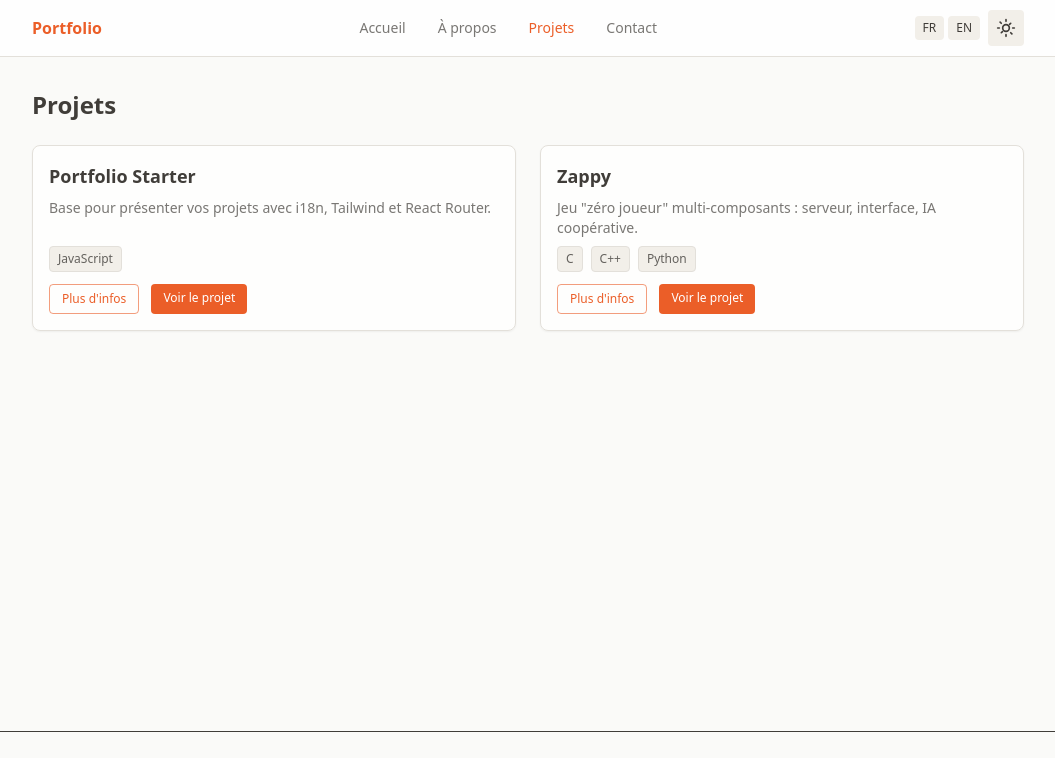
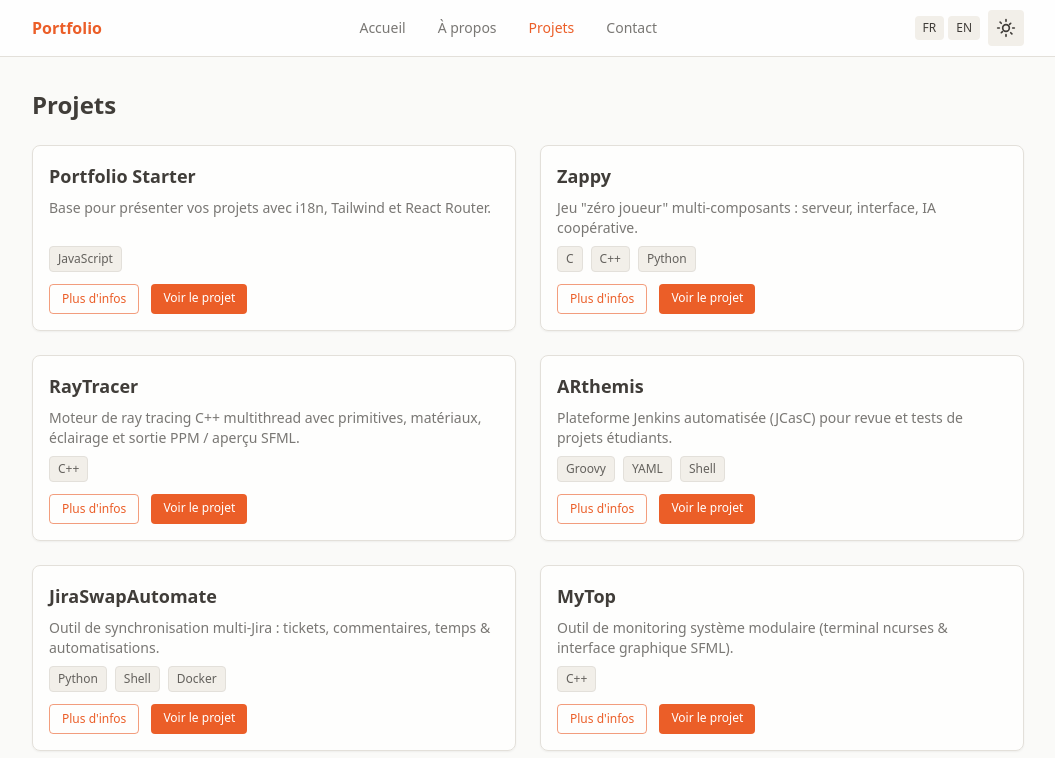
Before and after one commit to ThibaultPouch59200/Portfolio, a React (Vite) app: page /projects in a window 1280 px wide. Shown: the top 758 px of the page, without its empty margins (112-1167 px from the left). Built offline with nearby package versions, Linux system fonts and the light colour scheme.

Commit message:
feat(projects): add new project entries for RayTracer, ARthemis, JiraSwapAutomate, MyTop, and Invasori Infinito

```diff
--- a/src/data/projects.js
+++ b/src/data/projects.js
@@ -56,6 +56,161 @@ const projects = [
     technologies: ['Sockets', 'Raylib', 'Distributed AI'],
     values: ['Gestion serveur', 'UI/UX', 'Conception IA'],
     link: "https://github.com/Aincrad-Flux/Zappy"
+  },
+  {
+    id: 3,
+    slug: 'raytracer',
+    title: 'RayTracer',
+    description: 'Moteur de ray tracing C++ multithread avec primitives, matériaux, éclairage et sortie PPM / aperçu SFML.',
+    descriptionLong: {
+      fr: 'Moteur de ray tracing écrit en C++17 permettant de rendre des scènes 3D via un système de caméra configurable, plusieurs primitives (sphères, cylindres), matériaux avec composantes ambiante/diffuse/spéculaire, éclairage directionnel, ombres et shading. Rendu multithread (division en tuiles) avec export PPM ou aperçu temps réel + capture PNG via SFML. Construction de scène via fichiers de configuration libconfig (camera, primitives, lights) et architecture modulaire utilisant les patrons Builder, Factory, Strategy et Composite pour extensibilité et maintenance.',
+      en: 'C++17 ray tracing engine rendering 3D scenes with a configurable camera system, multiple primitives (spheres, cylinders), materials (ambient/diffuse/specular components), directional lights, shadows and shading. Multithreaded tile-based rendering with PPM output or real-time SFML preview + PNG capture. Scenes are described with libconfig files (camera, primitives, lights). Architecture leverages Builder, Factory, Strategy and Composite patterns for modularity and extensibility.'
+    },
+    goals: {
+      fr: [
+        'Support de primitives (sphères, cylindres)',
+        'Matériaux et éclairage directionnel',
+        'Rendu multithread (tuiles)',
+        'Configuration via fichiers libconfig',
+        'Aperçu temps réel SFML'
+      ],
+      en: [
+        'Primitive support (spheres, cylinders)',
+        'Materials & directional lighting',
+        'Multithreaded tile rendering',
+        'Scene config via libconfig files',
+        'Real-time SFML preview'
+      ]
+    },
+    tech: ['C++', 'Ray Tracing', 'Multithreading'],
+    languages: ['C++'],
+    technologies: ['SFML', 'libconfig++', 'Design Patterns'],
+    values: ['Performance', 'Architecture', 'Rendu 3D'],
+    link: '#'
+  },
+  {
+    id: 4,
+    slug: 'arthemis',
+    title: 'ARthemis',
+    description: 'Plateforme Jenkins automatisée (JCasC) pour revue et tests de projets étudiants.',
+    descriptionLong: {
+      fr: 'ARthemis (Automated Review & Testing Engine for Modular Integration on Software) est une plateforme basée sur Jenkins permettant d\'automatiser la revue, l\'exécution de tests et l\'intégration continue de projets étudiants. Elle fournit une configuration Jenkins-as-Code (JCasC), des pipelines Groovy prêts à l\'emploi, une gestion de rôles (Sentinel, Architect, Voyager) et une intégration facilitée de dépôts GitHub (y compris privés via clés SSH). L\'objectif est d\'accélérer le déploiement, standardiser les tests et améliorer la qualité logicielle.',
+      en: 'ARthemis (Automated Review & Testing Engine for Modular Integration on Software) is a Jenkins-based platform automating review, testing and continuous integration for student projects. It delivers Jenkins Configuration as Code (JCasC), ready-to-use Groovy pipelines, role-based access (Sentinel, Architect, Voyager) and streamlined onboarding of GitHub repositories (including private via SSH keys). The goal is to accelerate provisioning, standardize testing and improve software quality.'
+    },
+    goals: {
+      fr: [
+        'Déploiement rapide d\'une instance Jenkins prête',
+        'Standardiser tests et revues automatiques',
+        'Gestion centralisée des rôles et permissions',
+        'Intégration simple de dépôts GitHub privés',
+        'Améliorer la qualité et la traçabilité'
+      ],
+      en: [
+        'Rapid provisioning of a ready Jenkins instance',
+        'Standardize automated tests & reviews',
+        'Central role & permission management',
+        'Easy onboarding of private GitHub repos',
+        'Improve quality and traceability'
+      ]
+    },
+    tech: ['Jenkins', 'CI/CD', 'Automation'],
+    languages: ['Groovy', 'YAML', 'Shell'],
+    technologies: ['JCasC', 'Pipelines', 'SSH Integration'],
+    values: ['Automatisation', 'Qualité', 'Intégration Continue'],
+    link: 'https://github.com/ton-utilisateur/ARTHEMIS'
+  },
+  {
+    id: 5,
+    slug: 'jiraswapautomate',
+    title: 'JiraSwapAutomate',
+    description: 'Outil de synchronisation multi‑Jira : tickets, commentaires, temps & automatisations.',
+    descriptionLong: {
+      fr: 'JiraSwapAutomate est un outil destiné à synchroniser automatiquement des tickets entre plusieurs instances Jira (interne ↔ client). Il gère le transfert conditionnel (avec validation) des modifications, la synchronisation des commentaires, des pièces jointes et l\'automatisation des mises à jour. Il inclut aussi la gestion des entrées de temps (imports Excel) et un système de logs/reporting détaillé. Déployable via Docker et extensible pour divers workflows de gestion de projet.',
+      en: 'JiraSwapAutomate is a tool to automatically synchronize tickets across multiple Jira instances (internal ↔ client). It performs conditional (validated) propagation of changes, comment synchronization, attachment handling and bulk updates. It also manages time entries (Excel import) and provides detailed logging/reporting. Deployable with Docker and extensible for various project management workflows.'
+    },
+    goals: {
+      fr: [
+        'Synchroniser tickets & commentaires entre instances',
+        'Garder modifications internes isolées jusqu\'à validation',
+        'Automatiser transferts & mises à jour',
+        'Gérer entrées de temps mensuelles',
+        'Centraliser logs et traçabilité'
+      ],
+      en: [
+        'Sync tickets & comments across instances',
+        'Isolate internal edits until validation',
+        'Automate transfers & bulk updates',
+        'Manage monthly time entries',
+        'Centralize logs & traceability'
+      ]
+    },
+    tech: ['Docker', 'Automation', 'API'],
+    languages: ['Python', 'Shell', 'Docker'],
+    technologies: ['Jira API', 'Webhooks', 'Excel Import'],
+    values: ['Automatisation', 'Productivité', 'Qualité'],
+    link: '#'
+  },
+  {
+    id: 6,
+    slug: 'mytop',
+    title: 'MyTop',
+    description: 'Outil de monitoring système modulaire (terminal ncurses & interface graphique SFML).',
+    descriptionLong: {
+      fr: 'MyTop est un outil de supervision système en temps réel offrant une architecture modulaire permettant d\'activer ou désactiver des modules (CPU, RAM, Batterie, Réseau, Système, Temps). Il fournit deux interfaces : terminal (ncurses) et graphique (SFML). Actualisation configurable, navigation clavier, et design extensible via ajout de nouveaux modules implémentant une interface commune. Idéal pour explorer les APIs système et la conception modulaire.',
+      en: 'MyTop is a real-time system monitoring tool with a modular architecture where each subsystem (CPU, RAM, Battery, Network, System Info, Time) is its own module. It offers both a terminal (ncurses) and a graphical (SFML) interface. Refresh rate is adjustable, modules can be toggled live, and new modules can be added by implementing a shared interface. Useful for exploring system APIs and modular design.'
+    },
+    goals: {
+      fr: [
+        'Architecture modulaire extensible',
+        'Double interface (ncurses / SFML)',
+        'Stats système temps réel',
+        'Activation / désactivation de modules',
+        'Taux de rafraîchissement ajustable'
+      ],
+      en: [
+        'Extensible modular architecture',
+        'Dual interface (ncurses / SFML)',
+        'Real-time system stats',
+        'Enable / disable modules',
+        'Adjustable refresh rate'
+      ]
+    },
+    tech: ['C++', 'Monitoring', 'Systems'],
+    languages: ['C++'],
+    technologies: ['ncurses', 'SFML', 'Modules'],
+    values: ['Modularité', 'Performance', 'Ergonomie'],
+    link: '#'
+  },
+  {
+    id: 7,
+    slug: 'invasori-infinito',
+    title: 'Invasori Infinito',
+    description: 'Jeu arcade type Space Invaders infini avec power-ups, boss et boucle temporelle.',
+    descriptionLong: {
+      fr: 'Invasori Infinito est un jeu arcade inspiré de Space Invaders, créé lors d\'un hackathon. Le joueur incarne le Commandant Lupo Bruni piégé dans une boucle temporelle en 3147, tentant de sauver une Terre mourante. Vagues infinies d\'ennemis, boss périodiques, power-ups stratégiques (effacement écran, cadence de tir, vitesse, vie) et narration environnementale (séquence secrète, apparition Fenice). Objectif : survivre le plus longtemps et repousser l\'inévitable tout en cherchant à briser le cycle.',
+      en: 'Invasori Infinito is a Space-Invaders inspired arcade game built during a hackathon. You play Commander Lupo Bruni, trapped in a time loop in the year 3147 trying to save a dying Earth. Endless alien waves, periodic bosses, strategic power-ups (screen wipe, fire rate, movement speed, extra life) and environmental storytelling (secret input sequence, the Phoenix apparition). Goal: survive as long as possible and push for a way to break the loop.'
+    },
+    goals: {
+      fr: [
+        'Boucle de jeu arcade infinie',
+        'Gestion de power-ups variés',
+        'Boss récurrents toutes les X points',
+        'Narration légère intégrée',
+        'Score & progression de difficulté'
+      ],
+      en: [
+        'Endless arcade gameplay loop',
+        'Varied power-up system',
+        'Recurring boss every score threshold',
+        'Light embedded storytelling',
+        'Score & dynamic difficulty scaling'
+      ]
+    },
+    tech: ['Game Jam', 'Arcade', 'Gameplay'],
+    languages: ['Python'],
+    technologies: ['Pygame'],
+    values: ['Créativité', 'Rapidité', 'Gameplay'],
+    link: '#'
   }
 ];
 
```
